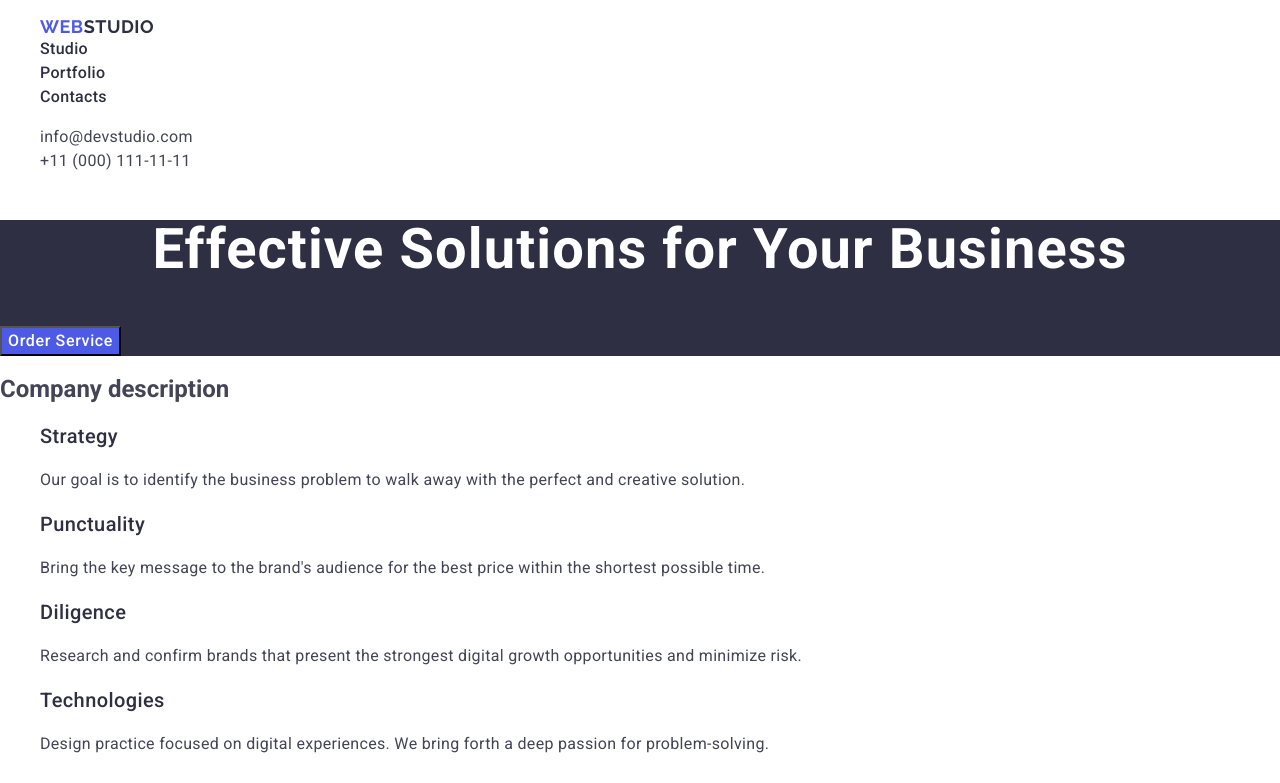
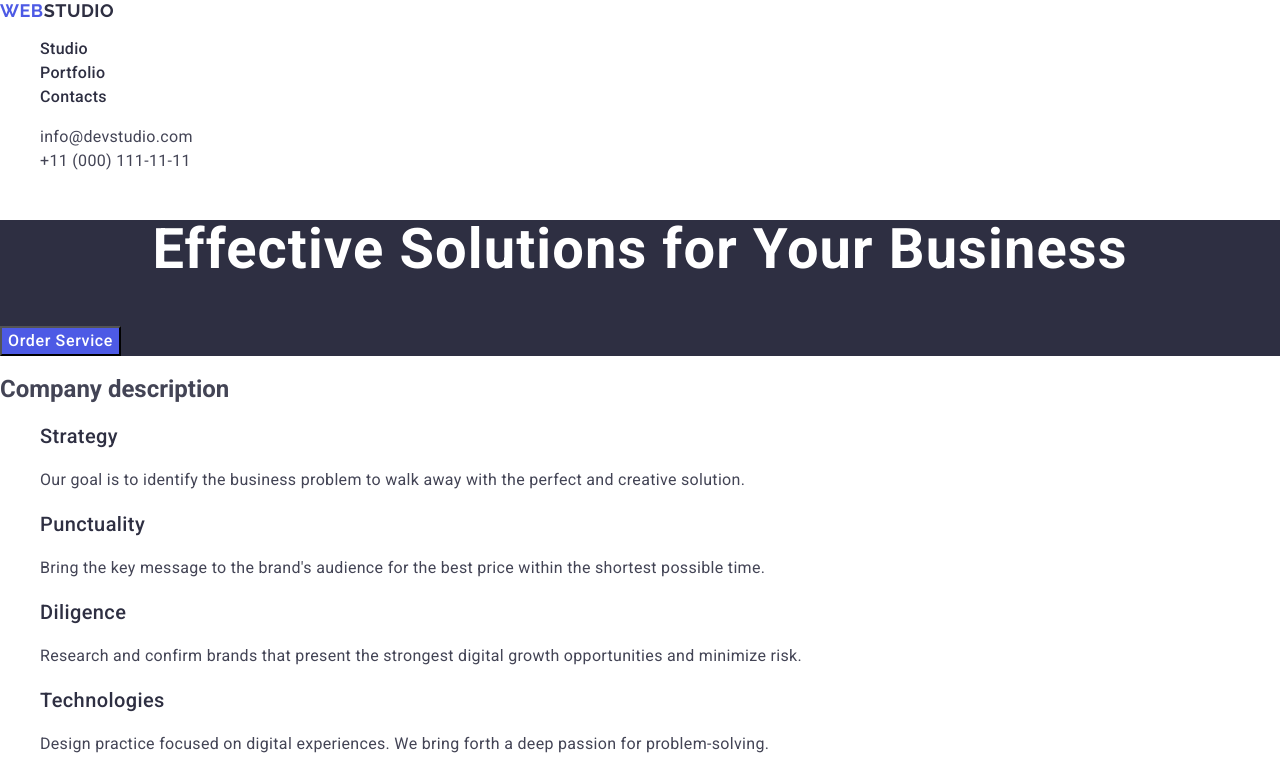
Before and after one commit to Alexandr-melnichenko/goit-markup-hw-02, a plain HTML site: page index.html in a window 1280 px wide. Shown: the top 783 px of the page. Drawn offline with nearby package versions, Linux system fonts and the light colour scheme.

Commit message:
edit logo

```diff
--- a/css/styles.css
+++ b/css/styles.css
@@ -89,7 +89,6 @@ ol {
 }
 
 .company-title {
-
 }
 
 .company-sub-title {
@@ -116,7 +115,7 @@ ol {
 }
 
 .li-section-team {
-    background-color: #ffffff;
+  background-color: #ffffff;
 }
 
 .title-section-team {
--- a/index.html
+++ b/index.html
@@ -24,11 +24,10 @@
   <body>
     <header>
       <nav>
-
+        <a class="logo" href="./index.html"
+          >Web<span class="part-logo">Studio</span></a
+        >
         <ul>
-          <li><a class="logo" href="./index.html"
-            >Web<span class="part-logo">Studio</span></a
-          ></li>
           <li>
             <a class="nav-link" href="">Studio</a>
           </li>
```
